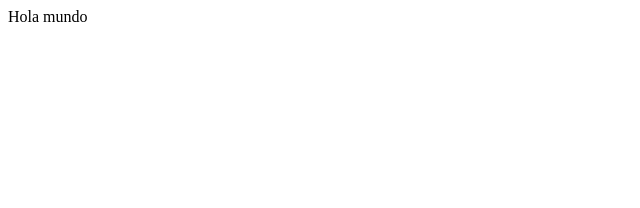
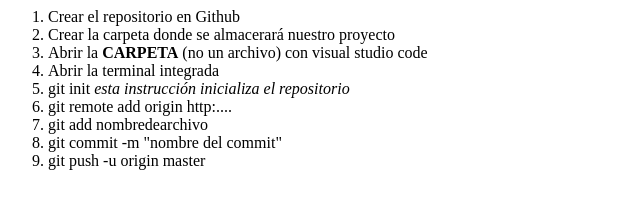
Before and after one commit to pekeniavivi/clase2, a plain HTML site: page index.html in a window 1280 px wide. Shown: the whole page, without its empty margins (0-640 px from the left). Drawn offline with Linux system fonts and the light colour scheme.

Commit message:
Instrucciones

```diff
--- a/index.html
+++ b/index.html
@@ -1,5 +1,16 @@
 <html>
 <body>
-    <p>Hola mundo</p>
+    <ol>
+      <li>Crear el repositorio en Github</li>
+      <li>Crear la carpeta donde se almacerará nuestro proyecto</li>
+      <li>Abrir la <b>CARPETA</b> (no un archivo) con visual studio code</li>
+      <li>Abrir la terminal integrada</li>
+      <li>git init <i>esta instrucción inicializa el repositorio</i></li>
+      <li>git remote add origin http:....</li>
+      <li>git add nombredearchivo</li>
+      <li>git commit -m "nombre del commit"</li>
+      <li>git push -u origin master</li>
+      <liZ Finalmente cuando seguimos haciendo cambios, ejecutamos git push(luego de haber realizado los cambios y realizado commit)</li>
+    </ol>
 </body>
 </html>
```
